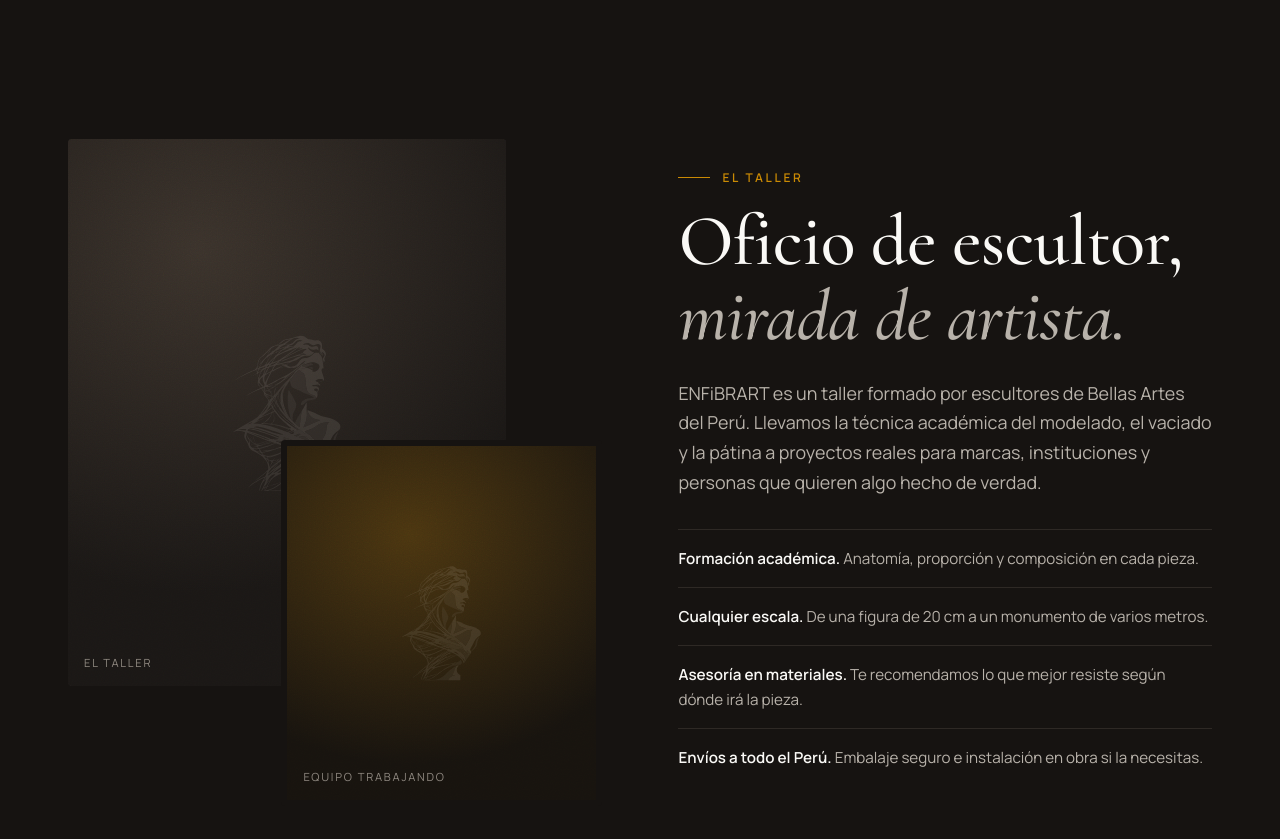
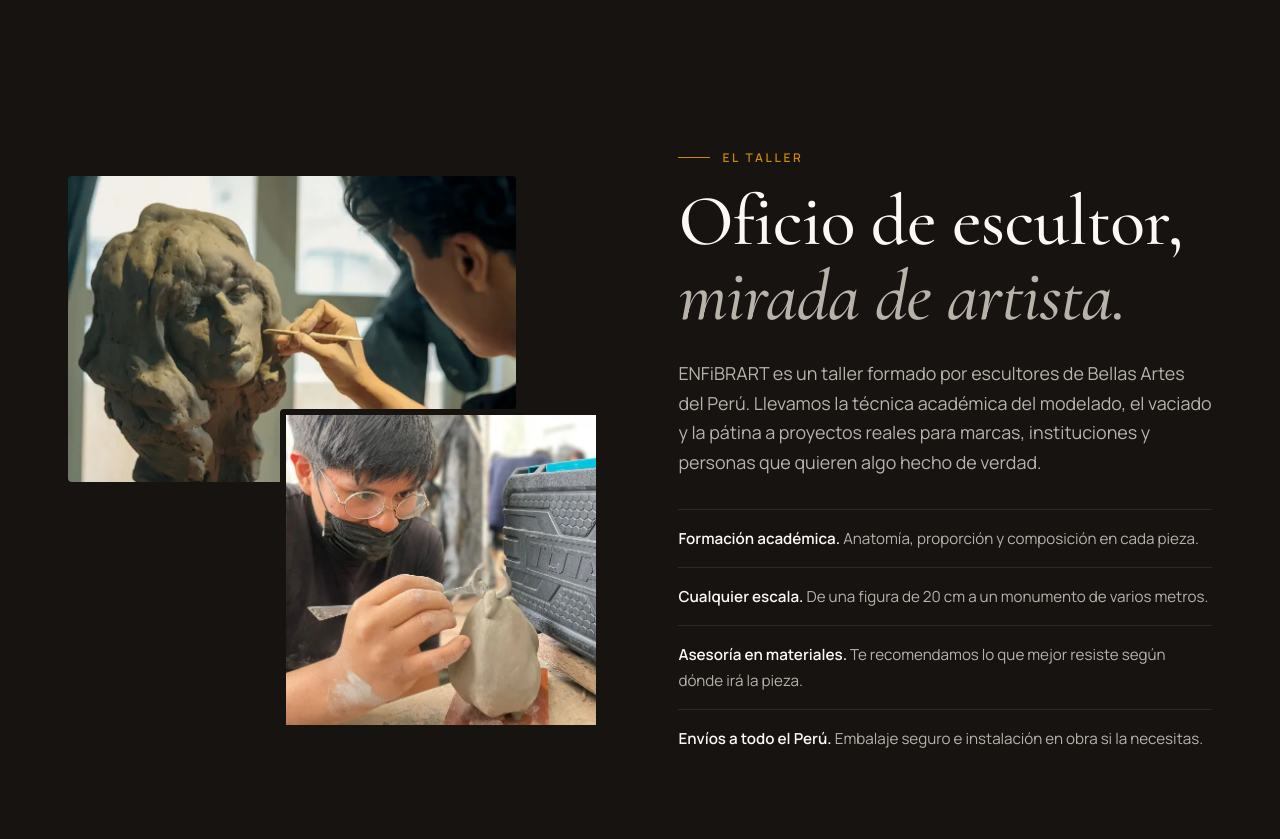
Before and after one commit to alonso-manuel/Jennku, an Astro site: page / in a window 1280 px wide. Shown: the part 6620-7459 px from the top of the page. Built offline with nearby package versions, Linux system fonts and the light colour scheme; Astro itself is replaced by a stand-in of ours; no server answers; a web font is replaced by a local one.

Commit message:
El taller: fotos reales del taller y del autor
- La foto del escultor modelando el busto y la del autor reemplazan a los marcadores de foto pendiente
- Composición superpuesta: taller arriba a la izquierda, autor encima abajo a la derecha

```diff
--- a/src/components/About.astro
+++ b/src/components/About.astro
@@ -1,13 +1,28 @@
 ---
-import Placeholder from './Placeholder.astro';
 ---
 
 <section class="section about" id="taller">
   <div class="container">
     <div class="grid">
       <div class="photos reveal">
-        <Placeholder label="El taller" tone="warm" class="p1" />
-        <Placeholder label="Equipo trabajando" tone="laca" class="p2" />
+        <img
+          class="p1"
+          src="/galeria/g04-sm.webp"
+          srcset="/galeria/g04-sm.webp 700w, /galeria/g04.webp 1463w"
+          sizes="(max-width: 900px) 80vw, 40vw"
+          alt="Un escultor del taller afina con una herramienta el rostro de un busto de arcilla"
+          width="1463"
+          height="1000"
+          loading="lazy"
+        />
+        <img
+          class="p2"
+          src="/empresa/autor.webp"
+          alt="Un integrante del taller modela una pieza de arcilla"
+          width="631"
+          height="631"
+          loading="lazy"
+        />
       </div>
 
       <div class="copy reveal">
@@ -40,25 +55,30 @@ import Placeholder from './Placeholder.astro';
     gap: clamp(2.5rem, 6vw, 6rem);
     align-items: center;
   }
+  /* Foto del taller (horizontal) arriba a la izquierda y la del autor (cuadrada) encima, abajo a la derecha */
   .photos {
     position: relative;
-    aspect-ratio: 4 / 5;
+    aspect-ratio: 1 / 1.04;
   }
-  .photos :global(.p1) {
+  .photos img {
     position: absolute;
-    inset: 0 18% 18% 0;
-    width: auto;
-    height: auto;
+    height: auto; /* que mande el aspect-ratio, no el alto de la etiqueta */
+    object-fit: cover;
     border-radius: var(--radius);
   }
-  .photos :global(.p2) {
-    position: absolute;
-    inset: 45% 0 0 40%;
-    width: auto;
-    height: auto;
-    min-height: 0;
-    border-radius: var(--radius);
+  .p1 {
+    top: 0;
+    left: 0;
+    width: 84%;
+    aspect-ratio: 1463 / 1000;
+  }
+  .p2 {
+    right: 0;
+    bottom: 0;
+    width: 58%;
+    aspect-ratio: 1;
     border: 6px solid var(--ink-2);
+    box-sizing: content-box;
   }
   .lead {
     margin-top: 1.5rem;
```
Also changed, not shown: public/empresa/autor.webp (added).
